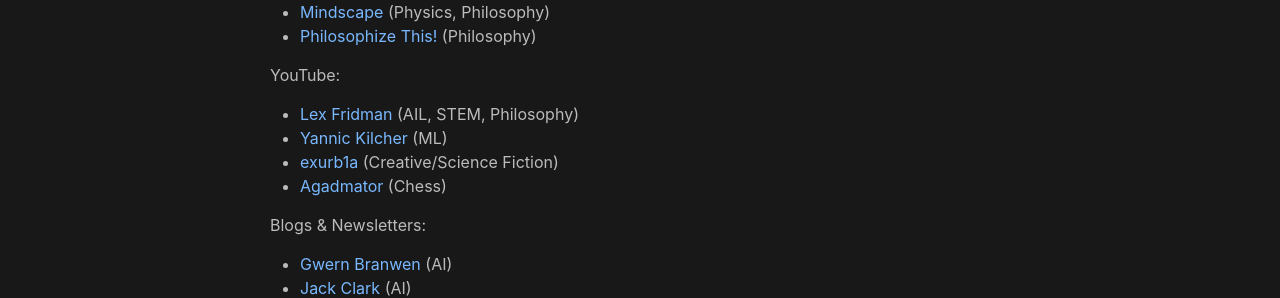
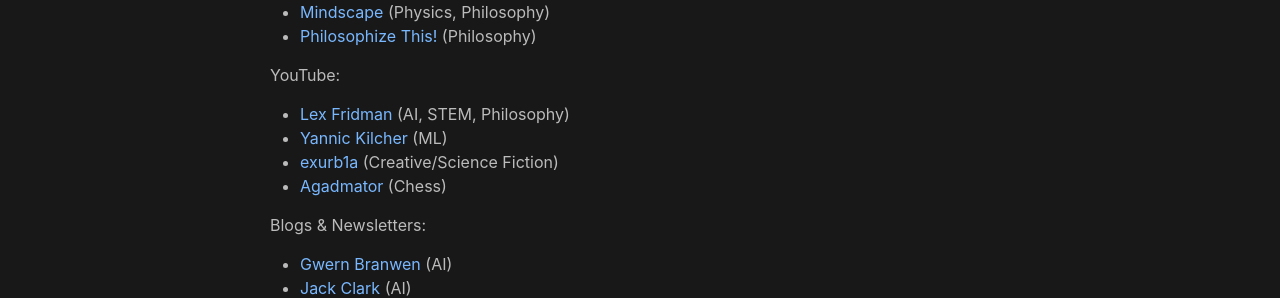
Before and after one commit to josephcappadona/josephcappadona.github.io, a Jekyll site: the page built from links.md, in a window 1280 px wide. Shown: the part 296-594 px from the top of the page. Built offline with Jekyll 4.4.1, drawn with Linux system fonts in a browser that asks for light colours.

Commit message:
Update links.md

```diff
--- a/links.md
+++ b/links.md
@@ -15,7 +15,7 @@ Podcasts:
 
 
 YouTube:
-* [Lex Fridman](https://www.youtube.com/channel/UCSHZKyawb77ixDdsGog4iWA) (AIL, STEM, Philosophy)
+* [Lex Fridman](https://www.youtube.com/channel/UCSHZKyawb77ixDdsGog4iWA) (AI, STEM, Philosophy)
 * [Yannic Kilcher](https://www.youtube.com/channel/UCZHmQk67mSJgfCCTn7xBfew) (ML)
 * [exurb1a](https://www.youtube.com/channel/UCimiUgDLbi6P17BdaCZpVbg) (Creative/Science Fiction)
 * [Agadmator](https://www.youtube.com/channel/UCL5YbN5WLFD8dLIegT5QAbA) (Chess)
```
